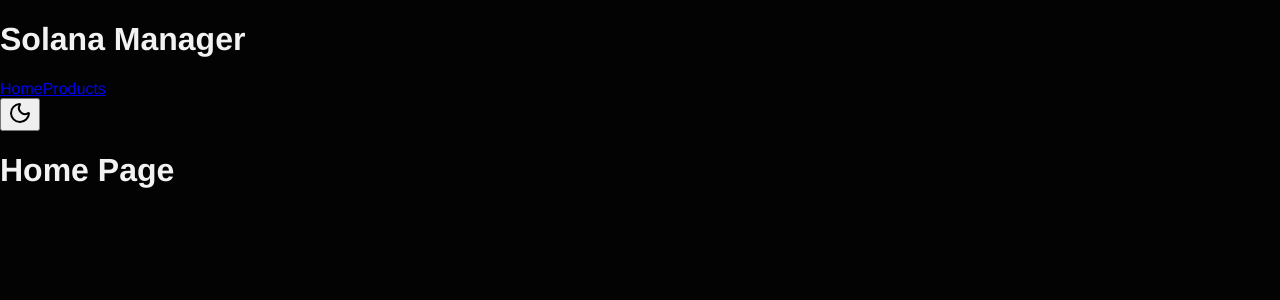
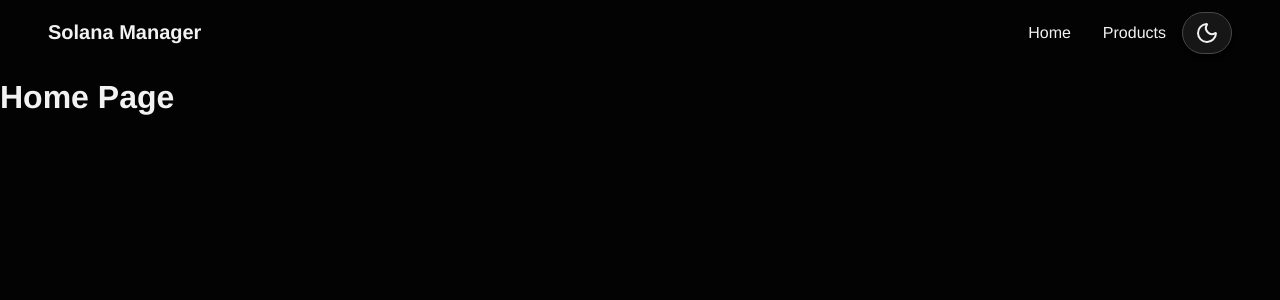
Before and after one commit to n1zen/solana-project, a Vue app in the folder frontend/: page / in a window 1280 px wide. Shown: the top 300 px of the page. Built offline with nearby package versions, Linux system fonts and the light colour scheme.

Commit message:
few header changes, connect the route for ProductsView

```diff
--- a/frontend/src/App.vue
+++ b/frontend/src/App.vue
@@ -14,6 +14,3 @@
   }
 }
 </script>
-
-<style>
-</style>
--- a/frontend/src/assets/global.css
+++ b/frontend/src/assets/global.css
@@ -50,6 +50,13 @@
     --warning: oklch(0.7 0.05 100);
     --success: oklch(0.7 0.05 160);
     --info: oklch(0.7 0.05 260);
+
+    --border-card: solid 1px var(--border);
+
+    --shadow: 0px 2px 2px hsla(0, 0%, 0%, 0.07), 0px 4px 4px hsla(0, 0%, 0%, 0.15);
+
+    --gradient: linear-gradient(0deg, var(--bg) 95%, var(--bg-light));
+    --gradient-hover: linear-gradient(0deg, var(--bg), var(--bg-light));
 
     /* --- Red Colors --- */
     --red-50: hsl(0, 100%, 97%);
@@ -178,6 +185,8 @@
     --warning: oklch(0.5 0.05 100);
     --success: oklch(0.5 0.05 160);
     --info: oklch(0.5 0.05 260);
+
+    --border-card: solid 1px var(--bg);
 }
 
 body {
--- a/frontend/src/components/Header.vue
+++ b/frontend/src/components/Header.vue
@@ -1,13 +1,19 @@
 <template>
     <header>
+        <div class="logo-container">
             <h1>Solana Manager</h1>
+        </div>
+        <div class="nav-container">
             <nav>
                 <router-link to="/">Home</router-link>
                 <router-link to="/products">Products</router-link>
             </nav>
             <button>
-            <MoonIcon/>
+                <MoonIcon
+                    color="var(--text)"
+                />
             </button>
+        </div>
     </header>
 </template>
 
@@ -21,4 +27,40 @@
 </script>
 
 <style scoped>
+    header {
+        display: flex;
+        justify-content: space-between;
+        margin: 0 var(--space-12);
+        padding-top: var(--space-2);
+    }
+    h1 {
+        font-size: var(--text-xl)
+    }
+    .nav-container {
+        display: flex;
+        justify-content: center;
+        align-items: center;
+    }
+    nav a {
+        text-decoration: none;
+        color: var(--text);
+        margin: 0 var(--space-4);
+    }
+    nav a:hover {
+        color: var(--primary);
+    }
+    button {
+        background: var(--bg-light);
+        cursor: pointer;
+        padding: var(--space-2) var(--space-3);
+        border-radius: var(--radius-2xl);
+        border: var(--border-card);
+        box-shadow: var(--shadow);
+        display: flex;
+        align-items: center;
+        justify-content: center;
+    }
+    button:hover {
+        background: var(--gradient);
+    }
 </style>
--- a/frontend/src/router/index.js
+++ b/frontend/src/router/index.js
@@ -1,5 +1,6 @@
 import { createRouter, createWebHistory } from 'vue-router'
 import HomeView from '../views/HomeView.vue'
+import ProductsView from '@/views/ProductsView.vue'
 
 const routes = [
   {
@@ -7,6 +8,11 @@
     name: 'home',
     component: HomeView
   },
+  {
+    path: '/products',
+    name: 'products',
+    component: ProductsView
+  }
 ]
 
 const router = createRouter({
```
Also changed, not shown: frontend/src/views/ProductsView.vue (indentation only). Lines whose indentation alone changed are shown as unchanged.
